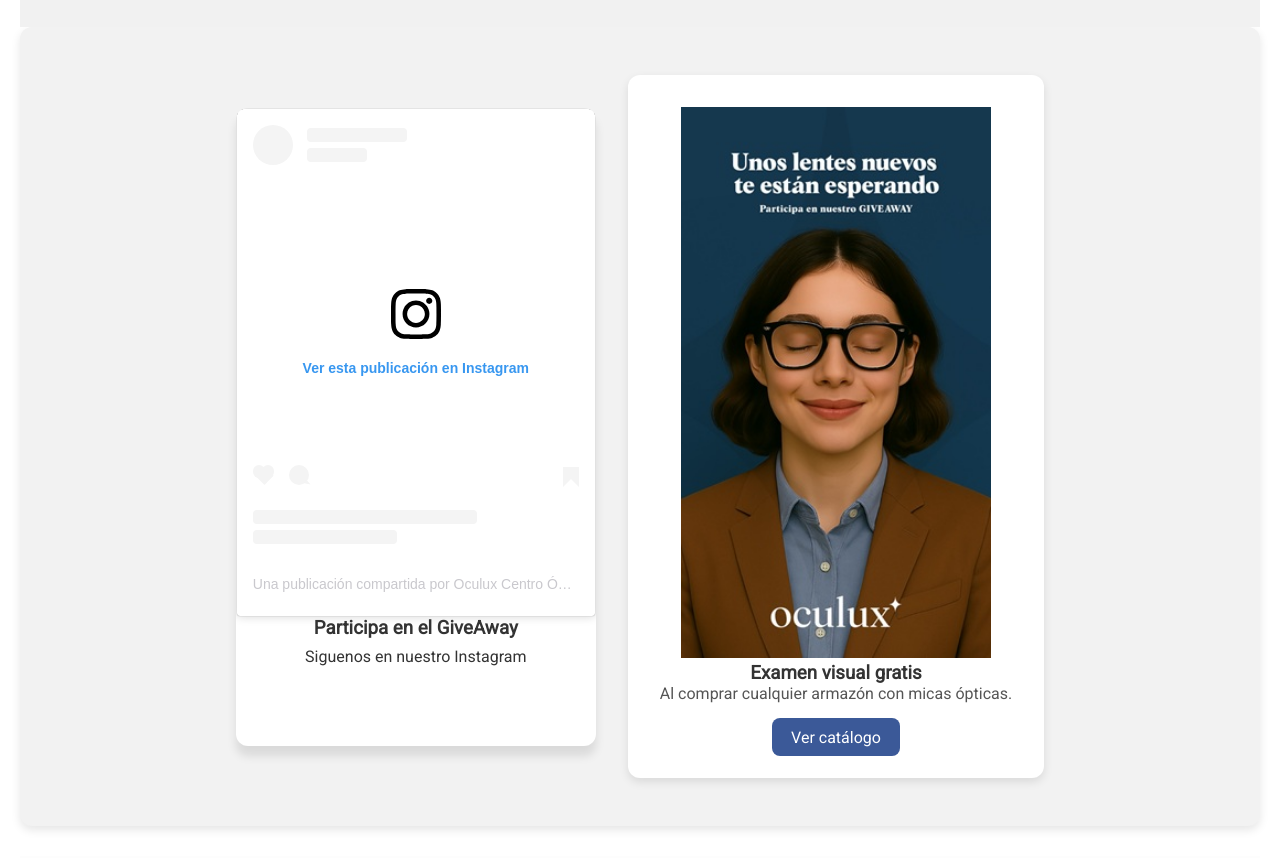
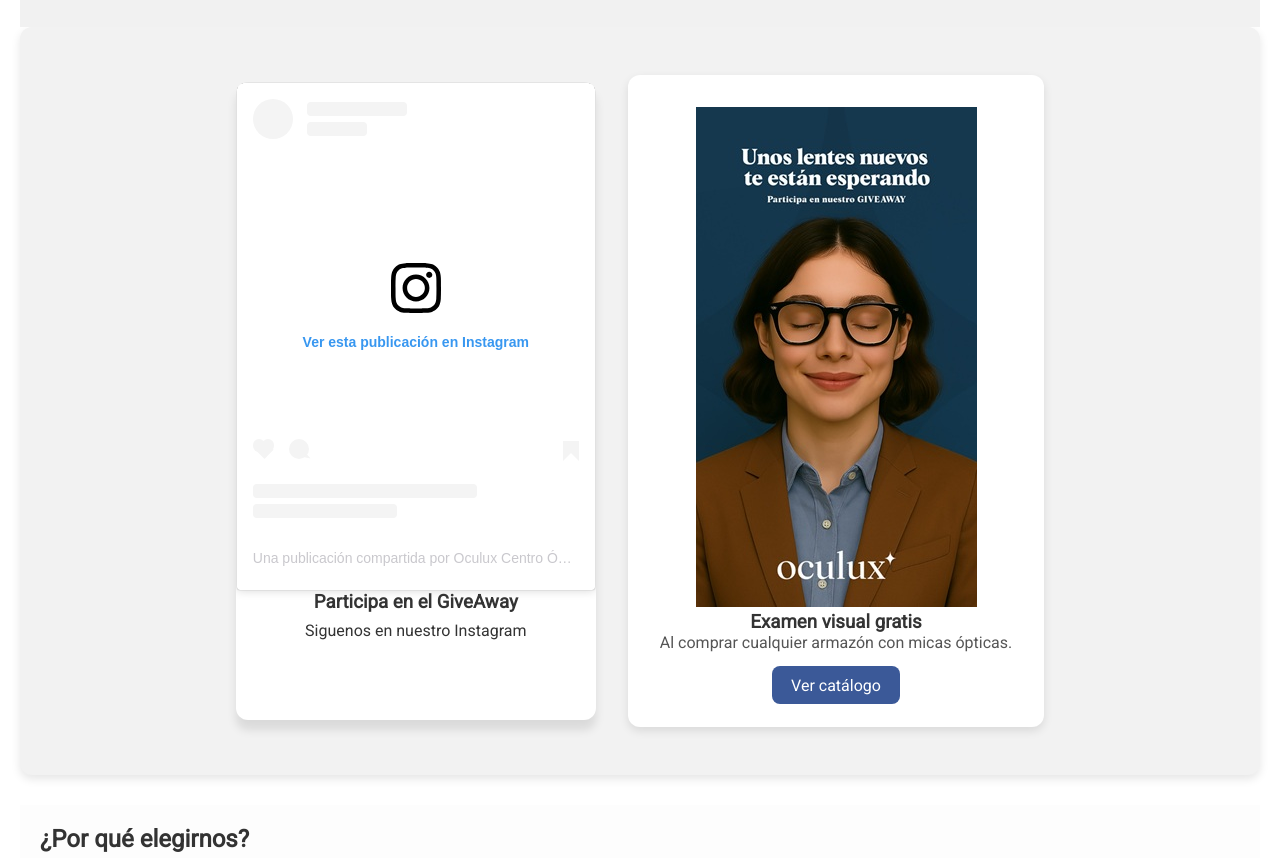
Before and after one commit to RaulP703/Oculux-CO, a plain HTML site: page index.html in a window 1280 px wide. Shown: the part 456-1314 px from the top of the page. Drawn offline with Linux system fonts and the light colour scheme; a script that the page names is missing.

Commit message:
Add files via upload

```diff
--- a/Css/style.css
+++ b/Css/style.css
@@ -383,10 +383,6 @@ RESPONSIVE SLIDE
     margin-bottom: 1.5rem;
 }
 
-.promo-info img {
-    width: 100%;
-    max-width: 310px;
-}
 .promo-info .boton-slide {
     padding: 0.6rem 1.2rem;
     background-color: #3b5998;
```
